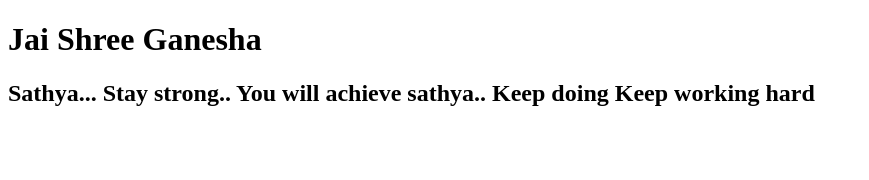
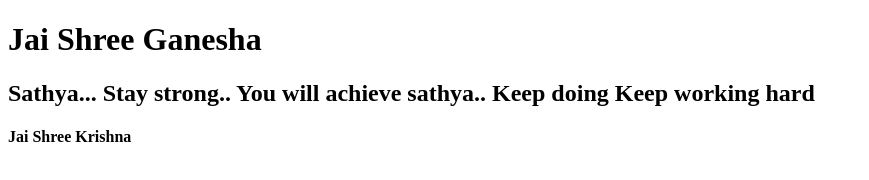
Before and after one commit to SathyaUngrapalli/FirstGitRep, a plain HTML site: page index.html in a window 1280 px wide. Shown: the whole page, without its empty margins (0-869 px from the left). Drawn offline with Linux system fonts and the light colour scheme.

Commit message:
added krishna

```diff
--- a/index.html
+++ b/index.html
@@ -6,5 +6,6 @@
       Sathya... Stay strong.. You will achieve sathya.. Keep doing Keep working
       hard
     </h2>
+    <h4>Jai Shree Krishna</h4>
   </body>
 </html>
```
